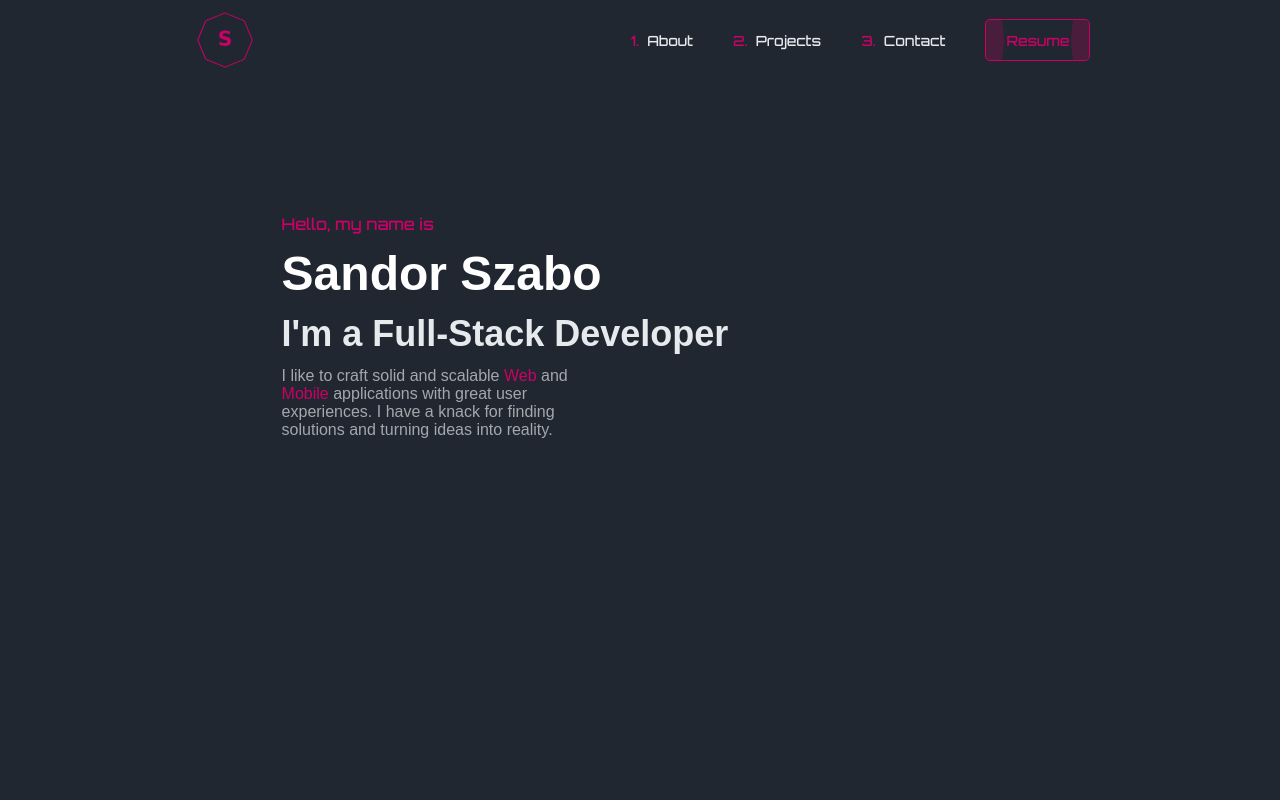
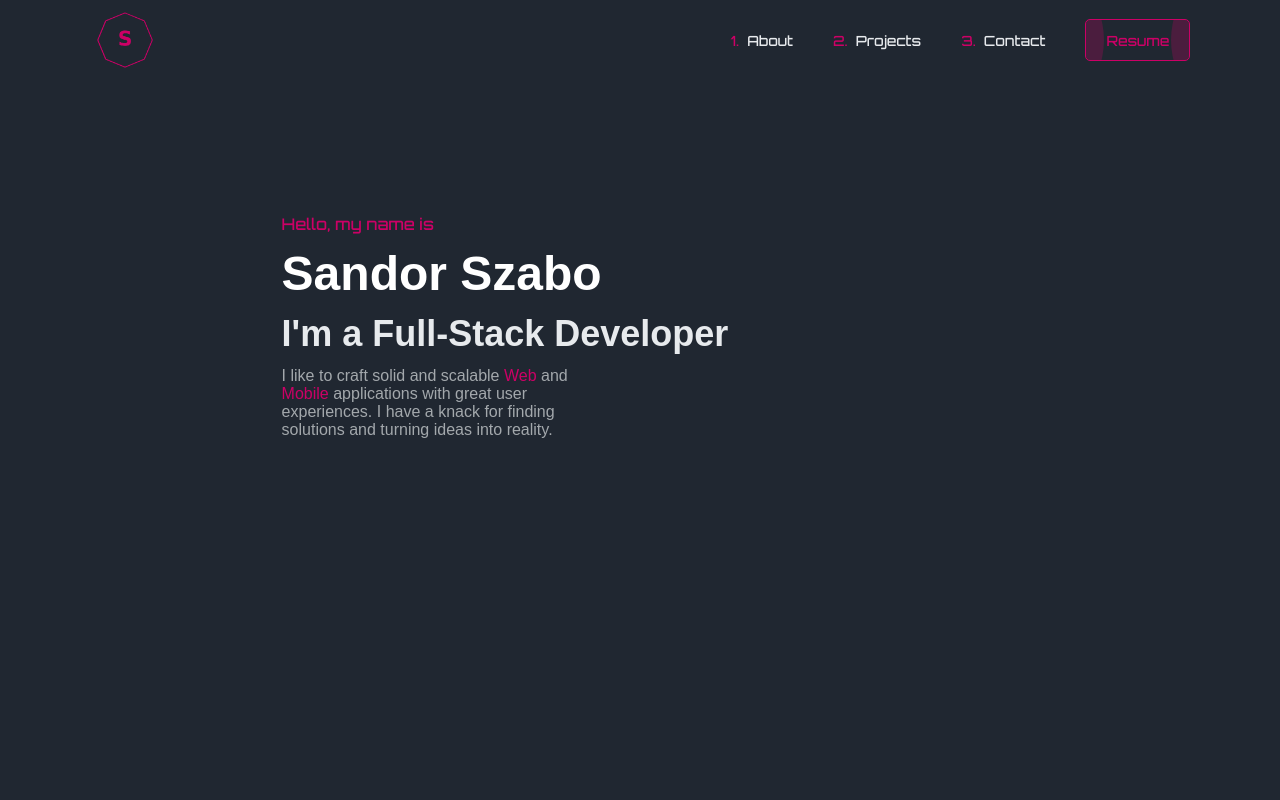
Before and after one commit to supposelol/portfolio, a React (Vite) app: page / in a window 1280 px wide. Shown: the top 800 px of the page. Built offline with nearby package versions, Linux system fonts and the light colour scheme.

Commit message:
scroll animation fix

```diff
--- a/package.json
+++ b/package.json
@@ -11,9 +11,12 @@
   },
   "dependencies": {
     "kute.js": "^2.2.4",
+    "lodash": "^4.17.21",
     "react": "^18.2.0",
     "react-dom": "^18.2.0",
-    "react-router-dom": "^6.23.1"
+    "react-router-dom": "^6.23.1",
+    "react-scroll": "^1.9.0",
+    "react-spring": "^9.7.3"
   },
   "devDependencies": {
     "@types/react": "^18.2.66",
--- a/src/Header/Header.css
+++ b/src/Header/Header.css
@@ -5,7 +5,6 @@ header {
     display: flex;
     justify-content: space-between;
     height: 80px;
-    padding: 0 100px;
 }
 
 header p {
--- a/src/Header/Header.jsx
+++ b/src/Header/Header.jsx
@@ -2,22 +2,25 @@ import React from "react";
 import logo from "../assets/logo.png";
 import "./Header.css";
 
-const Header = () => {
+const Header = ({ goToSection }) => {
+    const handleClick = (sectionId) => {
+        goToSection(sectionId);
+    };
     return (
         <header>
             <div id="logo-container">
                 <img src={logo} alt="Logo" id="logo" />
             </div>
             <div className="nav-links">
-                <a href="#section2" className="nav-item">
+                <div className="nav-item" onClick={() => handleClick('section2')}>
                     <p className="darkpink">1.</p><p className="marginright eiderwhite nav-text">About</p>
-                </a>
-                <a href="#section3" className="nav-item">
+                </div>
+                <div className="nav-item" onClick={() => handleClick('section3')}>
                     <p className="darkpink">2.</p><p className="marginright eiderwhite nav-text">Projects</p>
-                </a>
-                <a href="#section5" className="nav-item">
+                </div>
+                <div className="nav-item" onClick={() => handleClick('section5')}>
                     <p className="darkpink">3.</p><p className="marginright eiderwhite nav-text">Contact</p>
-                </a>
+                </div>
                 <button className="button">
                     <p>Resume</p>
                 </button>
--- a/src/Home.jsx
+++ b/src/Home.jsx
@@ -1,47 +1,49 @@
 import React, { useState, useEffect, useRef } from "react";
 import Header from "./Header/Header";
-import selfie from "./assets/jerry.jpeg";
 import FirstProject from "./firstProject/FirstProject";
 import SecondProject from "./secondProject/SecondProject";
 import Contact from "./contact/Contact";
+import useSmoothScroll from "./components/useSmoothScroll";
+import About from "./about/About";
 
 const Home = () => {
-    const [screenWidth, setScreenWidth] = useState(window.innerWidth);
+    const { currentSection, goToSection } = useSmoothScroll();
+    // const [screenWidth, setScreenWidth] = useState(window.innerWidth);
 
-    // Event listener to update the screen width on resize
-    useEffect(() => {
-        const handleResize = () => {
-            setScreenWidth(window.innerWidth);
-        };
+    // // Event listener to update the screen width on resize
+    // useEffect(() => {
+    //     const handleResize = () => {
+    //         setScreenWidth(window.innerWidth);
+    //     };
 
-        window.addEventListener("resize", handleResize);
-        return () => window.removeEventListener("resize", handleResize);
-    }, []);
+    //     window.addEventListener("resize", handleResize);
+    //     return () => window.removeEventListener("resize", handleResize);
+    // }, []);
 
-    // Determine if the screen is medium or smaller
-    const isMediumOrSmaller = screenWidth <= 992;
+    // // Determine if the screen is medium or smaller
+    // const isMediumOrSmaller = screenWidth <= 992;
 
-    useEffect(() => {
-        // Intersection Observer
-        const observer = new IntersectionObserver((entries) => {
-            entries.forEach((entry) => {
-                if (entry.isIntersecting) {
-                    entry.target.classList.add('show');
-                } else {
-                    entry.target.classList.remove('show');
-                }
-            });
-        });
+    // useEffect(() => {
+    //     // Intersection Observer
+    //     const observer = new IntersectionObserver((entries) => {
+    //         entries.forEach((entry) => {
+    //             if (entry.isIntersecting) {
+    //                 entry.target.classList.add('show');
+    //             } else {
+    //                 entry.target.classList.remove('show');
+    //             }
+    //         });
+    //     });
 
-        const hiddenElements = document.querySelectorAll('.hidden');
-        hiddenElements.forEach((el) => observer.observe(el));
-    }, []);
+    //     const hiddenElements = document.querySelectorAll('.hidden');
+    //     hiddenElements.forEach((el) => observer.observe(el));
+    // }, []);
 
     return (
         <>
-            <div className="section-container">
-                <section id="section1" className="hidden">
-                    <Header />
+            <div className="section-container hidden">
+                <section id="section1" tabIndex="-1" >
+                    <Header goToSection={goToSection} />
                     <div className="index-container">
                         <p className="darkpink orbitron minimal-margin">Hello, my name is</p>
                         <h1 className="minimal-margin">Sandor Szabo</h1>
@@ -52,58 +54,27 @@ const Home = () => {
                             <span className="darkpink"> Mobile</span> applications with great user experiences.
                             I have a knack for finding solutions and turning ideas into reality.
                         </p>
-                        {isMediumOrSmaller && (
+                        {/* {isMediumOrSmaller && (
                             <div className="card">
                                 <img src={selfie} alt="Selfie pic" id="selfie"></img>
                             </div>
-                        )}
+                        )} */}
                     </div>
                 </section>
 
-                <section id="section2" className="hidden about-section">
-                    <div className="about-container">
-                        <h3><span className="darkpink orbitron marginright">1.</span>About me</h3>
-                        <div class="line"></div>
-                        <p className="eiderwhite">
-                            My experience learning to code has been a unique one. Before moving to the US, I owned
-                            and operated my own massage salon back in Hungary. It helped me develop
-                            skills like entrepreneurship and client services, but I was always driven to follow
-                            my early dream of working with computers and coding.
-                        </p>
-                        {!isMediumOrSmaller && (
-                            <p className="eiderwhite">
-                                The mid-2000s were a time when I honed my creative side by designing intros and avatars
-                                in browser-based games — a simpler era for online gaming (~_^). It was then that I came upon
-                                my apprecciation for coding and design. These simple customizations sparked an obsession that never
-                                went away, even as I built a career in a very different field.
-                            </p>
-                        )}
-                        <p className="eiderwhite">
-                            Following my relocation to America, I expanded my knowledge of in-demand languages and frameworks.
-                            What sets me apart is that my background made me love working with people and
-                            customers, allowing me to collaborate with others easily.
-                        </p>
-                        <p className="eiderwhite">Here are a few technologies I've been working with recently:</p>
-                        <ul className="eiderwhite">
-                            <li>JavaScript</li>
-                            <li>React</li>
-                            <li>Node.js</li>
-                            <li className="line-list"></li>
-                            <li>Python</li>
-                            <li>SQL</li>
-                            <li>DevOps</li>
-                        </ul>
-                    </div>
-                    {!isMediumOrSmaller && (
-                        <div className="card">
-                            <img src={selfie} alt="Selfie pic" id="selfie"></img>
-                        </div>
-                    )}
+                <section id="section2" tabIndex="-1" className="hidden about-section">
+                    <About />
                 </section>
-                <FirstProject />
-                <SecondProject />
-                <Contact />
-            </div>
+                <section id="section3" tabIndex="-1" className='hidden projects-section'>
+                    <FirstProject />
+                </section>
+                <section id="section4" tabIndex="-1" className="hidden third-project-section">
+                    <SecondProject />
+                </section>
+                <section id="section5" tabIndex="-1" className="hidden contact-section">
+                    <Contact />
+                </section>
+            </div >
         </>
     );
 };
--- /dev/null
+++ b/src/about/About.jsx
@@ -0,0 +1,48 @@
+import React from "react";
+import selfie from "../assets/jerry.jpeg";
+const About = () => {
+    return (
+        <>
+            <div className="about-container">
+                <h3><span className="darkpink orbitron marginright">1.</span>About me</h3>
+                <div class="line"></div>
+                <p className="eiderwhite">
+                    My experience learning to code has been a unique one. Before moving to the US, I owned
+                    and operated my own massage salon back in Hungary. It helped me develop
+                    skills like entrepreneurship and client services, but I was always driven to follow
+                    my early dream of working with computers and coding.
+                </p>
+                {/* {!isMediumOrSmaller && ( */}
+                <p className="eiderwhite">
+                    The mid-2000s were a time when I honed my creative side by designing intros and avatars
+                    in browser-based games — a simpler era for online gaming (~_^). It was then that I came upon
+                    my apprecciation for coding and design. These simple customizations sparked an obsession that never
+                    went away, even as I built a career in a very different field.
+                </p>
+                {/* )} */}
+                <p className="eiderwhite">
+                    Following my relocation to America, I expanded my knowledge of in-demand languages and frameworks.
+                    What sets me apart is that my background made me love working with people and
+                    customers, allowing me to collaborate with others easily.
+                </p>
+                <p className="eiderwhite">Here are a few technologies I've been working with recently:</p>
+                <ul className="eiderwhite">
+                    <li>JavaScript</li>
+                    <li>React</li>
+                    <li>Node.js</li>
+                    <li className="line-list"></li>
+                    <li>Python</li>
+                    <li>SQL</li>
+                    <li>DevOps</li>
+                </ul>
+            </div>
+            {/* {!isMediumOrSmaller && ( */}
+            <div className="card">
+                <img src={selfie} alt="Selfie pic" id="selfie"></img>
+            </div>
+            {/* )} */}
+        </>
+    );
+};
+
+export default About
--- /dev/null
+++ b/src/components/useSmoothScroll.jsx
@@ -0,0 +1,123 @@
+import { useEffect, useState } from 'react';
+import { debounce } from 'lodash';
+
+const useSmoothScroll = () => {
+    const [currentSection, setCurrentSection] = useState('section1');
+
+    const smoothScroll = (targetY, duration = 1000) => {
+        const startY = window.pageYOffset;
+        const distance = targetY - startY;
+        const startTime = performance.now();
+
+        // easing function
+        const easeInOutQuint = t => t < 0.5 ? 16 * t * t * t * t * t : 1 + 16 * (--t) * t * t * t * t;
+
+        const step = (currentTime) => {
+            const time = currentTime - startTime;
+            const percent = Math.min(time / duration, 1);
+            const easing = easeInOutQuint(percent);
+
+            window.scrollTo(0, startY + distance * easing);
+
+            if (time < duration) {
+                window.requestAnimationFrame(step);
+            } else {
+                // set the current section when scrolling is finished
+                const sections = ['section1', 'section2', 'section3', 'section4', 'section5'];
+                const newSection = sections.find(id => {
+                    const section = document.getElementById(id);
+                    return section && section.offsetTop === targetY;
+                });
+                if (newSection) {
+                    setCurrentSection(newSection);
+                    document.getElementById(newSection).focus();
+                }
+            }
+        };
+
+        window.requestAnimationFrame(step);
+    };
+
+    const goToSection = (sectionId, smooth = true) => {
+        const section = document.getElementById(sectionId);
+        if (!section) return;
+
+        if (smooth) {
+            smoothScroll(section.offsetTop);
+        } else {
+            window.scrollTo(0, section.offsetTop);
+            setCurrentSection(sectionId);
+            section.focus();
+        }
+    };
+
+    const goToNextSection = () => {
+        const sections = ['section1', 'section2', 'section3', 'section4', 'section5'];
+        const currentIndex = sections.indexOf(currentSection);
+        if (currentIndex < sections.length - 1) {
+            goToSection(sections[currentIndex + 1]);
+        }
+    };
+
+    const goToPrevSection = () => {
+        const sections = ['section1', 'section2', 'section3', 'section4', 'section5'];
+        const currentIndex = sections.indexOf(currentSection);
+        if (currentIndex > 0) {
+            goToSection(sections[currentIndex - 1]);
+        }
+    };
+    useEffect(() => {
+        const handleScroll = () => {
+            const sections = ['section1', 'section2', 'section3', 'section4', 'section5'];
+            const scrollPosition = window.scrollY + window.innerHeight / 2;
+
+            for (let i = sections.length - 1; i >= 0; i--) {
+                const section = document.getElementById(sections[i]);
+                if (section && section.offsetTop <= scrollPosition) {
+                    setCurrentSection(sections[i]);
+                    break;
+                }
+            }
+        };
+
+        window.addEventListener('scroll', handleScroll);
+        return () => window.removeEventListener('scroll', handleScroll);
+    }, []);
+    useEffect(() => {
+        const handleWheel = debounce((e) => {
+            e.preventDefault();
+            if (e.deltaY > 0) {
+                goToNextSection();
+            } else {
+                goToPrevSection();
+            }
+        }, 200, { leading: true, trailing: false });
+
+        const handleKeyDown = (e) => {
+            switch (e.key) {
+                case 'ArrowDown':
+                    e.preventDefault();
+                    goToNextSection();
+                    break;
+                case 'ArrowUp':
+                    e.preventDefault();
+                    goToPrevSection();
+                    break;
+                default:
+                    break;
+            }
+        };
+
+        document.addEventListener('wheel', handleWheel, { passive: false });
+        document.addEventListener('keydown', handleKeyDown);
+
+        return () => {
+            document.removeEventListener('wheel', handleWheel);
+            document.removeEventListener('keydown', handleKeyDown);
+        };
+    }, [currentSection]);
+
+    return { currentSection, goToSection };
+};
+
+export default useSmoothScroll;
--- a/src/contact/Contact.jsx
+++ b/src/contact/Contact.jsx
@@ -3,7 +3,7 @@ import "./contact.css";
 
 const Contact = () => {
     return (
-        <section id="section5" className="contact-section">
+        <>
             <div className="projects-title-container">
                 <h3 className="projects-title"><span className="darkpink orbitron marginright">3.</span>Get in touch</h3>
             </div>
@@ -61,7 +61,7 @@ const Contact = () => {
                     <p>szabo.shani@gmail.com</p>
                 </div>
             </div>
-        </section>
+        </>
     );
 };
 
--- a/src/firstProject/FirstProject.jsx
+++ b/src/firstProject/FirstProject.jsx
@@ -4,7 +4,7 @@ import kicks from "../assets/kicks.png";
 const FirstProject = () => {
 
     return (
-        <section id="section3" className="hidden projects-section">
+        <>
             <div className="projects-title-container">
                 <h3 className="projects-title"><span className="darkpink orbitron marginright">2.</span>Some Things I've built</h3>
             </div>
@@ -48,7 +48,7 @@ const FirstProject = () => {
                     </div>
                 </div>
             </div>
-        </section>
+        </>
     )
 }
 
--- a/src/index.css
+++ b/src/index.css
@@ -6,19 +6,25 @@ body {
     margin: 0;
     color: white;
     background: #202731;
-    overflow-x: hidden;
 }
 
 .section-container {
-    scroll-snap-type: y mandatory;
-    overflow-y: scroll;
     height: 100vh;
 }
 
 section {
     height: 100vh;
     padding: 0 7vw;
-    scroll-snap-align: start;
+}
+
+section:focus {
+    outline: none;
+}
+
+@media (min-resolution: 192dpi) {
+    section {
+        height: 100dvh;
+    }
 }
 
 .eiderwhite {
@@ -95,7 +101,7 @@ h4 {
 } */
 
 
-.hidden {
+/* .hidden {
     opacity: 0;
     filter: blur(5px);
     transform: translateX(-100%);
@@ -107,12 +113,12 @@ h4 {
     filter: blur(0);
     transform: translateX(0);
 }
-
+/*
 @media(prefers-reduced-motion) {
     .hidden {
         transition: none;
     }
-}
+} */
 
 
 /* end of base styles */
--- a/src/secondProject/SecondProject.jsx
+++ b/src/secondProject/SecondProject.jsx
@@ -7,7 +7,7 @@ import fit4 from "../assets/fit4.png";
 
 const SecondProject = () => {
     return (
-        <section id="section4" className="hidden third-project-section">
+        <>
             {/* PUT A SEPERATOR HERE MAYBE */}
             {/* <div className="projects-title-container">
                     <h3 className="projects-title"></h3>
@@ -59,7 +59,7 @@ const SecondProject = () => {
                     </div>
                 </div>
             </div>
-        </section >
+        </>
     );
 };
 
```
Also changed, not shown: 1 other file (tests, documents, lock files or other folders).
